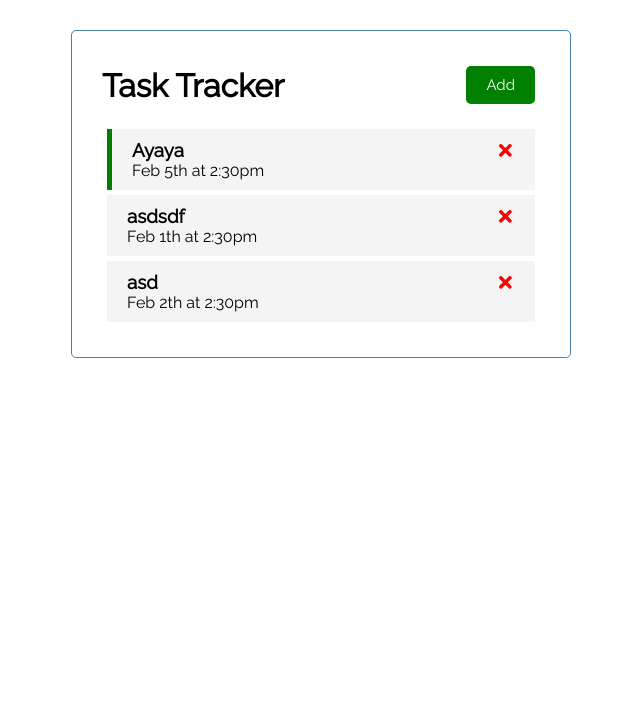
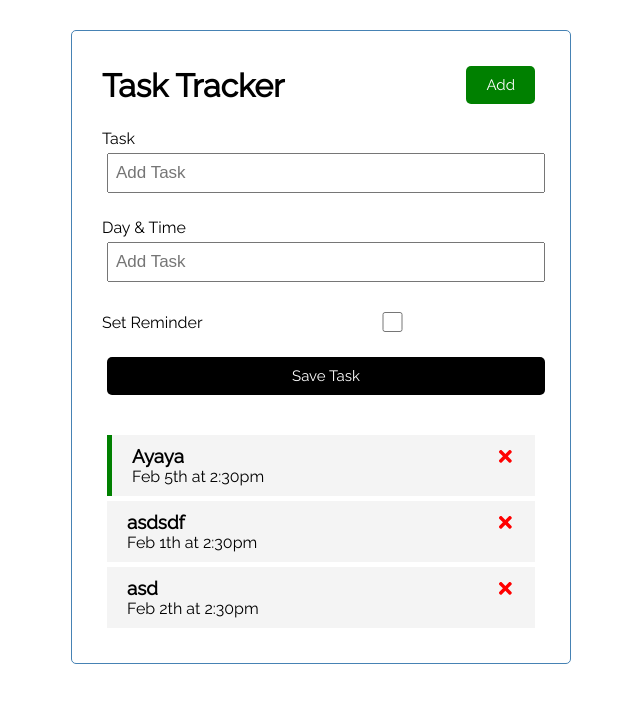
Before and after one commit to RamaSentani/task-tracker, a React (Create React App) app: page / in a window 1280 px wide. Shown: the top 702 px of the page, without its empty margins (319-959 px from the left). Built offline with nearby package versions, Linux system fonts and the light colour scheme.

Commit message:
add form input state

```diff
--- a/src/App.jsx
+++ b/src/App.jsx
@@ -1,6 +1,7 @@
 import { useState } from "react";
 import Header from "./components/Header";
 import Tasks from "./components/Tasks";
+import AddTask from "./components/AddTask";
 
 const App = () => {
   const [tasks, setTasks] = useState([
@@ -41,6 +42,7 @@
   return (
     <div className="container">
       <Header />
+      <AddTask />
       {tasks.length > 0 ? (
         <Tasks tasks={tasks} onDelete={deleteTask} onToggle={toggleReminder} />
       ) : (
--- /dev/null
+++ b/src/components/AddTask.jsx
@@ -0,0 +1,42 @@
+import { useState } from "react";
+
+const AddTask = () => {
+  const [text, setText] = useState("");
+  const [day, setDay] = useState("");
+  const [reminder, setReminder] = useState(false);
+
+  return (
+    <form className="add-form">
+      <div className="form-control">
+        <label>Task</label>
+        <input
+          type="text"
+          placeholder="Add Task"
+          value={text}
+          onChange={(e) => setText(e.target.value)}
+        />
+      </div>
+      <div className="form-control">
+        <label>Day & Time</label>
+        <input
+          type="text"
+          placeholder="Add Task"
+          value={day}
+          onChange={(e) => setDay(e.target.value)}
+        />
+      </div>
+      <div className="form-control form-control-check">
+        <label>Set Reminder</label>
+        <input
+          type="checkbox"
+          value={reminder}
+          onChange={(e) => setReminder(e.currentTarget.checked)}
+        />
+      </div>
+
+      <input type="submit" value="Save Task" className="btn btn-block" />
+    </form>
+  );
+};
+
+export default AddTask;
```
